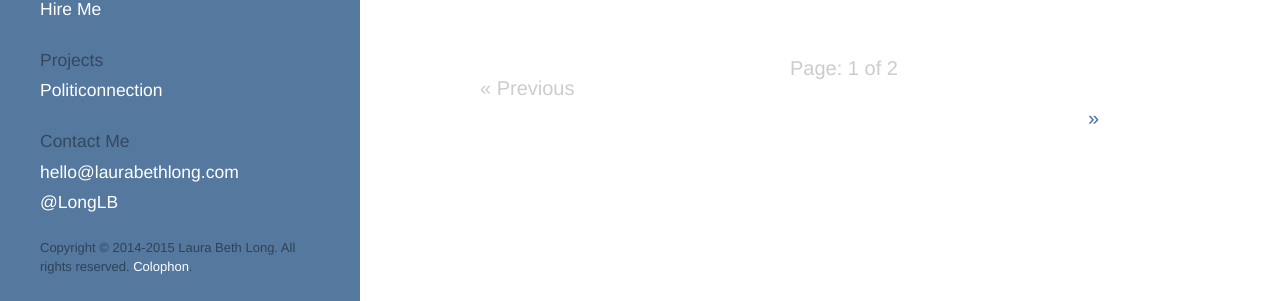
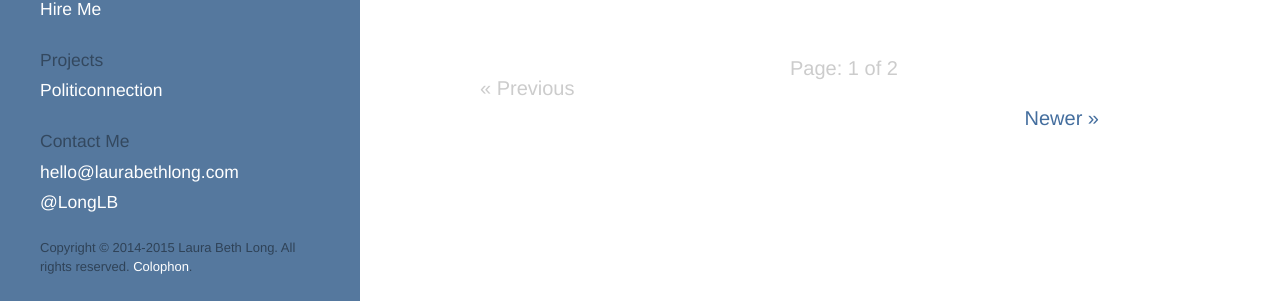
Before and after one commit to LauraBethLong/tttt, a Jekyll site: the page built from blog/index.html, in a window 1280 px wide. Shown: the part 244-545 px from the top of the page. Built offline with Jekyll 4.4.1, drawn with Linux system fonts in a browser that asks for light colours; some web fonts are replaced; the list of posts is cut into pages by our own code.

Commit message:
Update index.html
whoops "newer" got deleted somehow

```diff
--- a/blog/index.html
+++ b/blog/index.html
@@ -30,7 +30,7 @@ title: Blog
   {% endif %}
   <span class="page_number ">Page: {{ paginator.page }} of {{ paginator.total_pages }}</span>
   {% if paginator.next_page %}
-    <a class="pagination-item newer" href="{{ paginator.next_page_path }}"> &raquo;</a>
+    <a class="pagination-item newer" href="{{ paginator.next_page_path }}"> Newer &raquo;</a>
   {% else %}
     <span class="pagination-item newer">Newer &raquo;</span>
   {% endif %}
```
